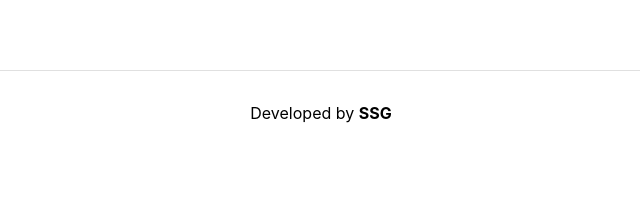
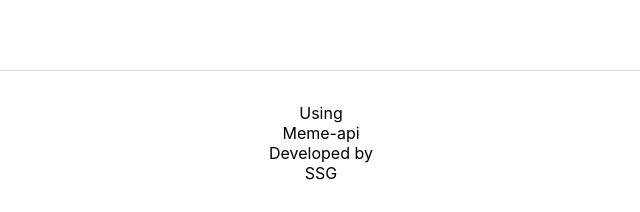
Before and after one commit to ssamilg/meme-generator, a Next.js app: page / in a window 1280 px wide. Shown: the part 738-950 px from the top of the page, without its empty margins (319-959 px from the left). Before the commit the page ends 893 px from the top, so only its background shows below. Built offline with nearby package versions, Linux system fonts and the light colour scheme.

Commit message:
contributor links added to footer

```diff
--- a/components/MgFooter.js
+++ b/components/MgFooter.js
@@ -5,13 +5,24 @@
   return (
     <>
       <footer className={styles.footer}>
-          Developed by{' '}
-          <b>SSG</b>
-
-        {/*
+        {/* <div className='flex-row'>
           Powered by{' '}
           <Image src="/vercel.svg" alt="Vercel Logo" width={72} height={16} />
-        */}
+        </div> */}
+
+        <div className='flex-row'>
+          <div>
+            Using{' '}
+            <a href='https://github.com/D3vd/Meme_Api'>Meme-api</a>
+          </div>
+        </div>
+
+        <div className='flex-row'>
+          <div className={styles.ssgSignature}>
+            Developed by{' '}
+            <a href='https://github.com/ssamilg'>SSG</a>
+          </div>
+        </div>
       </footer>
     </>
   )
```
